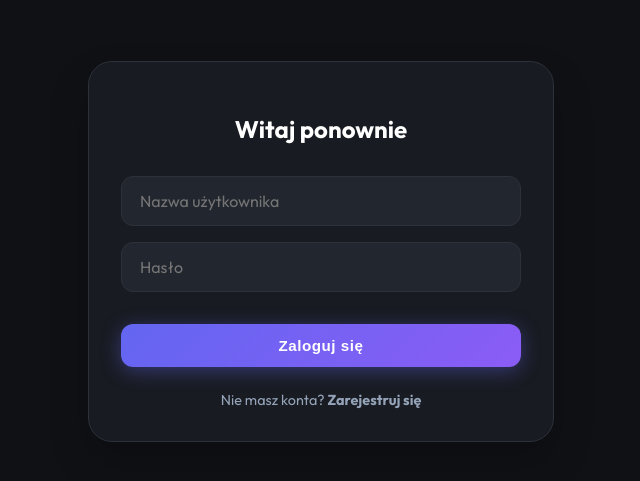
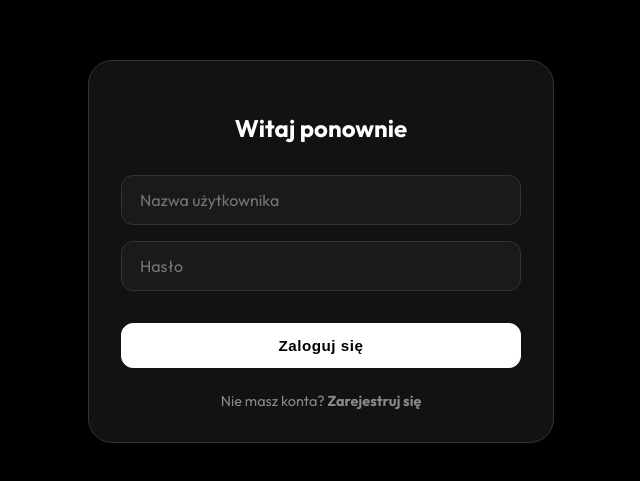
Before and after one commit to cryvult/KomunikatorProjektPTI, a React (Vite) app in the folder client/: page / in a window 1280 px wide. Shown: the part 149-630 px from the top of the page, without its empty margins (319-959 px from the left). Built offline with nearby package versions, Linux system fonts and the light colour scheme.

Commit message:
JB: Force strictly monochrome theme

```diff
--- a/client/src/index.css
+++ b/client/src/index.css
@@ -1,24 +1,21 @@
 @import url('https://fonts.googleapis.com/css2?family=Outfit:wght@300;400;500;600;700&display=swap');
 
 :root {
-  /* Modern Dark Palette */
-  --bg-color: #0F1115;
-  /* Very dark blue-grey */
-  --panel-bg: #181B21;
-  /* Slightly lighter panel */
-  --border-color: #2D313A;
+  /* Monochrome Dark Palette */
+  --bg-color: #000000;
+  --panel-bg: #121212;
+  --border-color: #333333;
   --text-primary: #FFFFFF;
-  --text-secondary: #94A3B8;
+  --text-secondary: #888888;
 
-  /* Primary Brand Gradient */
-  --primary-gradient: linear-gradient(135deg, #6366F1 0%, #8B5CF6 100%);
-  /* Indigo to Violet */
-  --primary-shadow: 0 4px 20px rgba(99, 102, 241, 0.4);
+  /* Monochrome Gradient */
+  --primary-gradient: linear-gradient(135deg, #333333 0%, #555555 100%);
+  --primary-shadow: 0 4px 20px rgba(255, 255, 255, 0.05);
 
-  --danger-color: #EF4444;
-  --success-color: #10B981;
+  --danger-color: #ffffff;
+  --success-color: #888888;
 
-  --input-bg: #22262E;
+  --input-bg: #1a1a1a;
 
   --radius-lg: 24px;
   --radius-md: 16px;
@@ -29,7 +26,6 @@ body {
   margin: 0;
   padding: 0;
   font-family: 'Outfit', sans-serif;
-  /* Modern, geometric sans */
   background: var(--bg-color);
   color: var(--text-primary);
   min-height: 100vh;
@@ -44,12 +40,10 @@ body {
   width: 100%;
 }
 
-/* Modern Card Style */
 .glass-panel {
   background: var(--panel-bg);
   border: 1px solid var(--border-color);
-  box-shadow: 0 20px 40px rgba(0, 0, 0, 0.2);
-  /* Deep shadow */
+  box-shadow: 0 20px 40px rgba(0, 0, 0, 0.5);
   border-radius: var(--radius-lg);
   padding: 2rem;
   transition: all 0.3s ease;
@@ -57,29 +51,25 @@ body {
 
 /* Buttons */
 .btn {
-  background: var(--primary-gradient);
-  border: none;
+  background: white;
+  border: 1px solid white;
   border-radius: var(--radius-sm);
   padding: 0.8rem 1.5rem;
-  color: white;
+  color: black;
   font-weight: 600;
   cursor: pointer;
   transition: all 0.3s cubic-bezier(0.4, 0, 0.2, 1);
   text-transform: none;
   font-size: 0.95rem;
-  box-shadow: var(--primary-shadow);
+  box-shadow: none;
   letter-spacing: 0.5px;
 }
 
 .btn:hover {
+  background: black;
+  color: white;
   transform: translateY(-2px);
-  box-shadow: 0 8px 25px rgba(139, 92, 246, 0.5);
-  /* Stronger glow on hover */
-  filter: brightness(1.1);
-}
-
-.btn:active {
-  transform: translateY(0);
+  box-shadow: 0 5px 15px rgba(255, 255, 255, 0.1);
 }
 
 /* Inputs */
@@ -99,11 +89,9 @@ body {
 
 .input-field:focus {
   outline: none;
-  border-color: #8B5CF6;
-  /* Violet border */
-  box-shadow: 0 0 0 3px rgba(139, 92, 246, 0.15);
-  /* Focus ring */
-  background: #2A2F38;
+  border-color: #ffffff;
+  box-shadow: 0 0 0 1px rgba(255, 255, 255, 0.2);
+  background: #222;
 }
 
 /* Scrollbar */
@@ -116,15 +104,14 @@ body {
 }
 
 ::-webkit-scrollbar-thumb {
-  background: #333945;
+  background: #333;
   border-radius: 4px;
 }
 
 ::-webkit-scrollbar-thumb:hover {
-  background: #4B5563;
+  background: #555;
 }
 
-/* Animation */
 .fade-in {
   animation: fadeIn 0.4s cubic-bezier(0.4, 0, 0.2, 1) forwards;
 }
--- a/client/src/pages/Chat.jsx
+++ b/client/src/pages/Chat.jsx
@@ -125,7 +125,7 @@ export default function Chat({ user, onLogout }) {
             {/* Modern Sidebar */}
             <div style={{ width: '280px', background: 'var(--panel-bg)', borderRight: '1px solid var(--border-color)', display: 'flex', flexDirection: 'column', zIndex: 10 }}>
                 <div style={{ padding: '2rem', borderBottom: '1px solid var(--border-color)' }}>
-                    <h2 style={{ margin: 0, background: 'var(--primary-gradient)', WebkitBackgroundClip: 'text', WebkitTextFillColor: 'transparent', fontSize: '1.5rem', fontWeight: '700' }}>
+                    <h2 style={{ margin: 0, color: 'white', fontSize: '1.5rem', fontWeight: '700' }}>
                         Komunikator
                     </h2>
                 </div>
@@ -137,8 +137,8 @@ export default function Chat({ user, onLogout }) {
                         style={{
                             width: '100%',
                             marginBottom: '1rem',
-                            background: currentRoom === 'public' ? 'rgba(99, 102, 241, 0.1)' : 'transparent',
-                            color: currentRoom === 'public' ? '#8B5CF6' : 'var(--text-primary)',
+                            background: currentRoom === 'public' ? 'rgba(255, 255, 255, 0.1)' : 'transparent',
+                            color: currentRoom === 'public' ? '#FFFFFF' : 'var(--text-primary)',
                             boxShadow: 'none',
                             justifyContent: 'flex-start',
                             display: 'flex',
```
